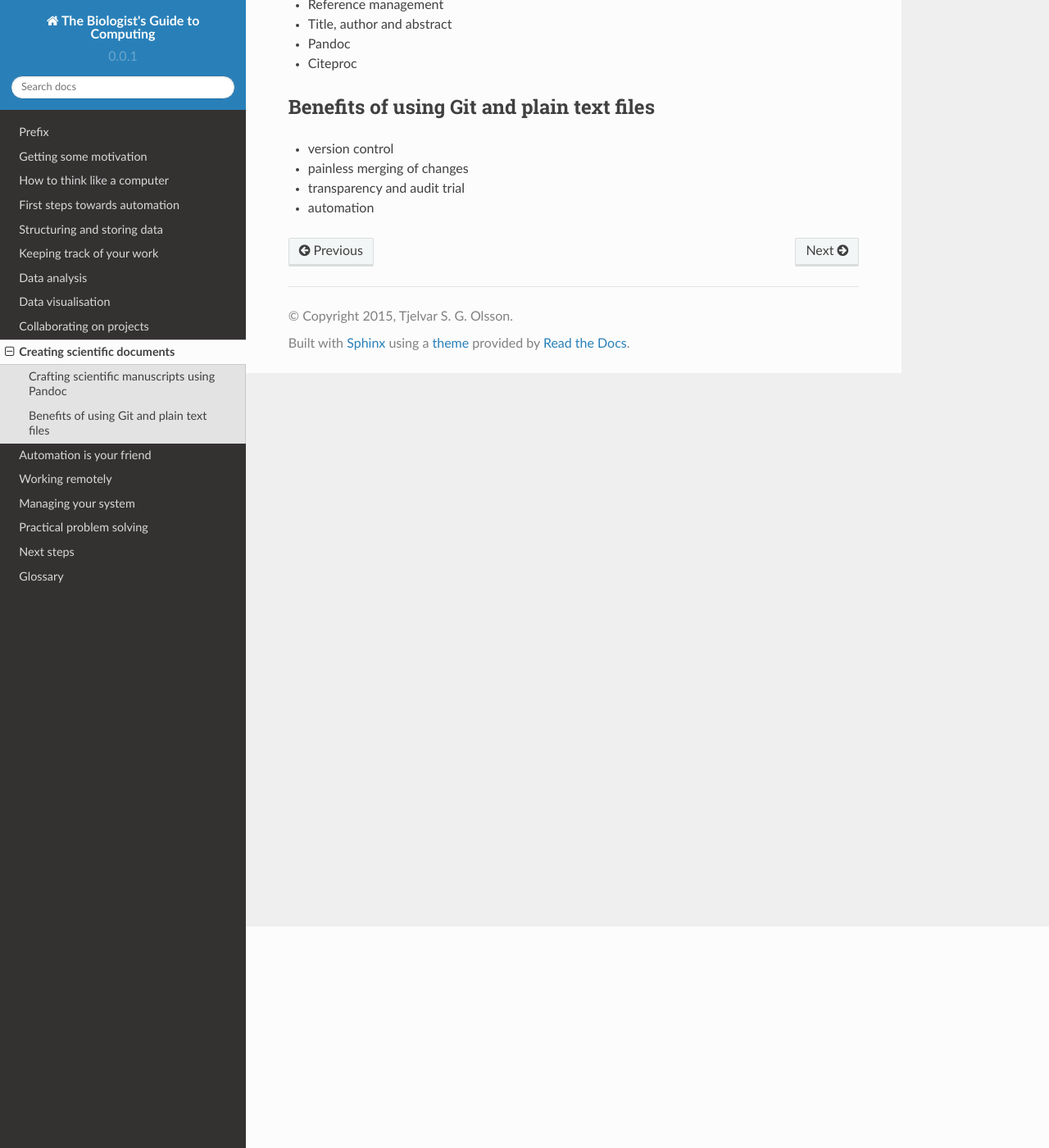
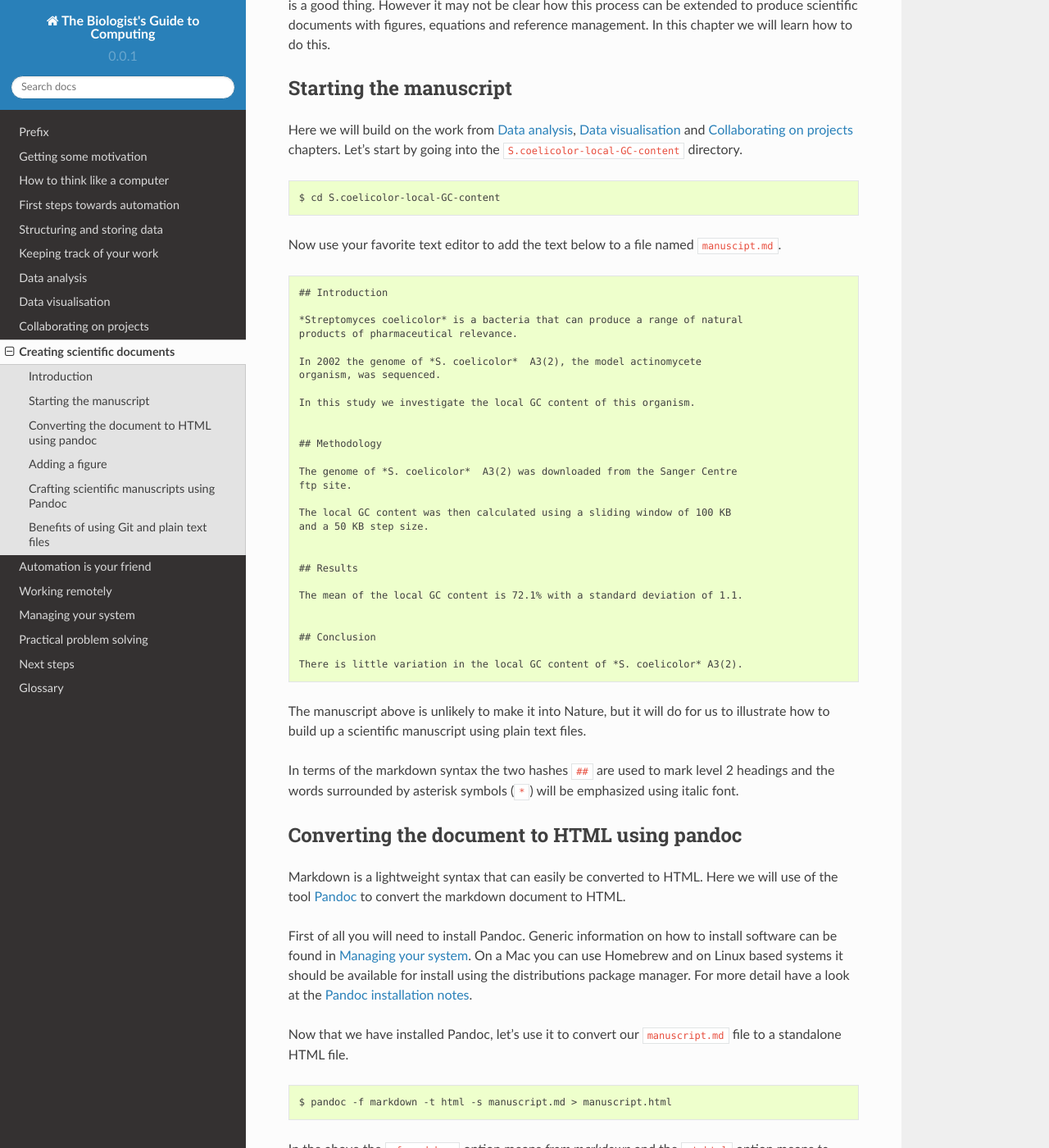
Before and after one commit to tjelvar-olsson/biologists-guide-to-computing, a Sphinx documentation site: the page built from source/creating-scientific-documents.rst, in a window 1280 px wide and 1400 px high, scrolled down 270 px. Shown: the whole window at 82% size. Built offline with Sphinx 7.4.7 and the Read the Docs theme 2.0.0, drawn with Linux system fonts in a browser that asks for light colours; some of the changed text lies outside the part shown.

Commit message:
Added some content to the pandoc chapter

```diff
--- a/source/creating-scientific-documents.rst
+++ b/source/creating-scientific-documents.rst
@@ -1,5 +1,104 @@
 Creating scientific documents
 =============================
+
+
+Introduction
+------------
+
+Communication forms an important part of the scientific process.
+In :doc:`collaborating-on-projects` we added a ``README.md`` file
+describing the purpose of the project and how to perform the
+analysis. This is a good thing. However it may not be clear how
+this process can be extended to produce scientific documents
+with figures, equations and reference management. In this chapter
+we will learn how to do this.
+
+
+Starting the manuscript
+-----------------------
+
+Here we will build on the work from
+:doc:`data-analysis`, :doc:`data-visualisation` and
+:doc:`collaborating-on-projects` chapters. Let's start by
+going into the ``S.coelicolor-local-GC-content`` directory.
+
+.. code-block:: none
+
+    $ cd S.coelicolor-local-GC-content
+
+Now use your favorite text editor to add the text below to
+a file named ``manuscipt.md``.
+
+.. code-block:: none
+
+    ## Introduction
+
+    *Streptomyces coelicolor* is a bacteria that can produce a range of natural
+    products of pharmaceutical relevance.
+
+    In 2002 the genome of *S. coelicolor*  A3(2), the model actinomycete
+    organism, was sequenced.
+
+    In this study we investigate the local GC content of this organism.
+
+
+    ## Methodology
+
+    The genome of *S. coelicolor*  A3(2) was downloaded from the Sanger Centre
+    ftp site.
+
+    The local GC content was then calculated using a sliding window of 100 KB
+    and a 50 KB step size.
+
+
+    ## Results
+
+    The mean of the local GC content is 72.1% with a standard deviation of 1.1.
+
+
+    ## Conclusion
+
+    There is little variation in the local GC content of *S. coelicolor* A3(2).
+
+
+The manuscript above is unlikely to make it into Nature, but it will do for
+us to illustrate how to build up a scientific manuscript using plain text
+files.
+
+In terms of the markdown syntax the two hashes ``##`` are used to mark level 2
+headings and the words surrounded by asterisk symbols (``*``) will be
+emphasized using italic font.
+
+
+Converting the document to HTML using pandoc
+--------------------------------------------
+
+Markdown is a lightweight syntax that can easily be converted to HTML.
+Here we will use of the tool `Pandoc <http://pandoc.org/>`_ to convert the
+markdown document to HTML.
+
+First of all you will need to install Pandoc. Generic information on how to
+install software can be found in :doc:`managing-your-system`. On a Mac
+you can use Homebrew and on Linux based systems it should be available
+for install using the distributions package manager. For more detail have
+a look at the `Pandoc installation notes <http://pandoc.org/installing.html>`_.
+
+Now that we have installed Pandoc, let's use it to convert our ``manuscript.md``
+file to a standalone HTML file.
+
+.. code-block:: none
+
+    $ pandoc -f markdown -t html -s manuscript.md > manuscript.html
+
+In the above the ``-f markdown`` option means *from markdown* and the ``-t
+html`` option means *to html*. The ``-s`` option means *standalone*, i.e.
+encapsulate the content with appropriate appropriate headers and footers.
+Pandoc writes to the standard output stream so we redirect it (``>``) to a file
+named ``manuscript.html``. Have a look at the ``manuscript.html`` file
+using a web browser.
+
+Adding a figure
+---------------
 
 Crafting scientific manuscripts using Pandoc
 --------------------------------------------
```
